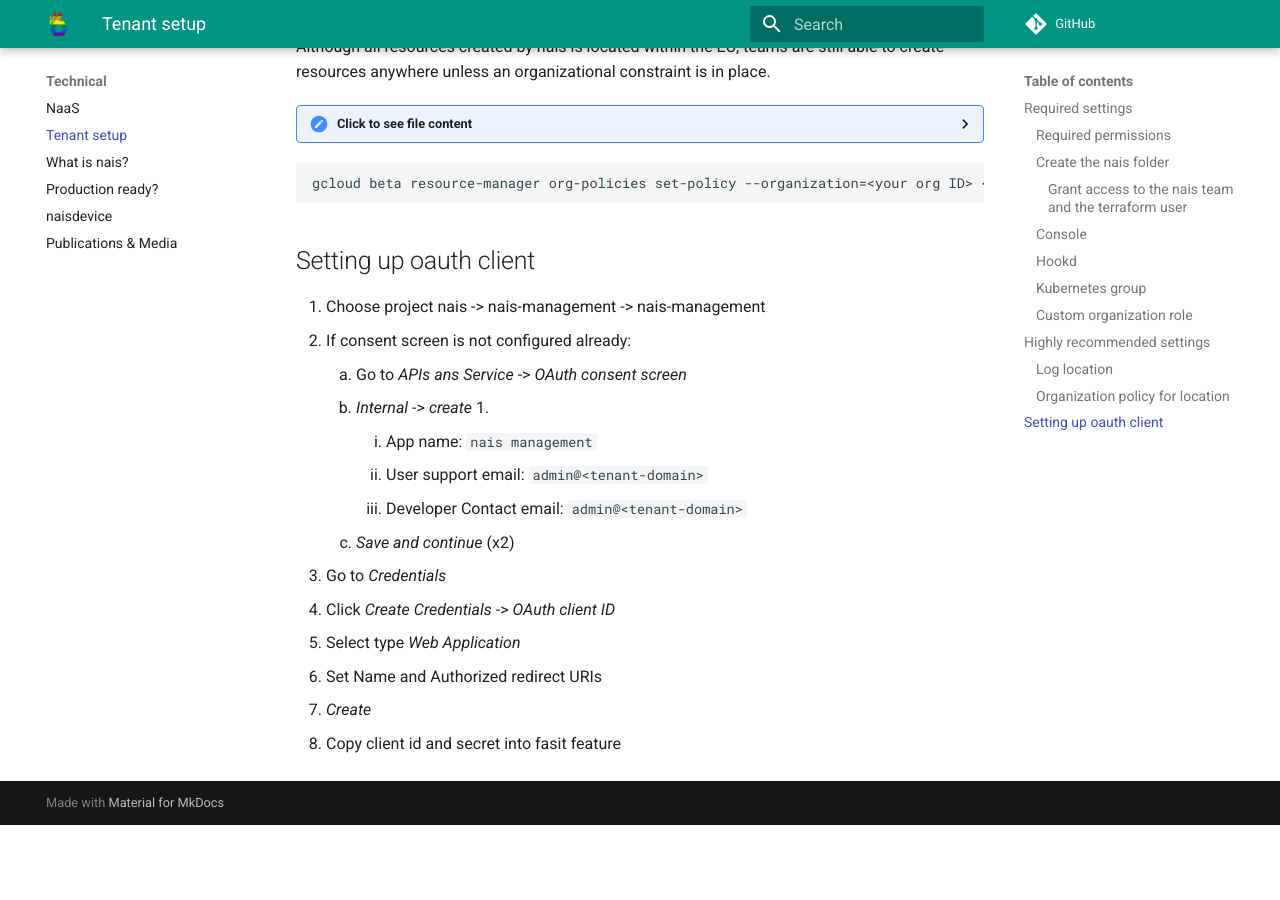
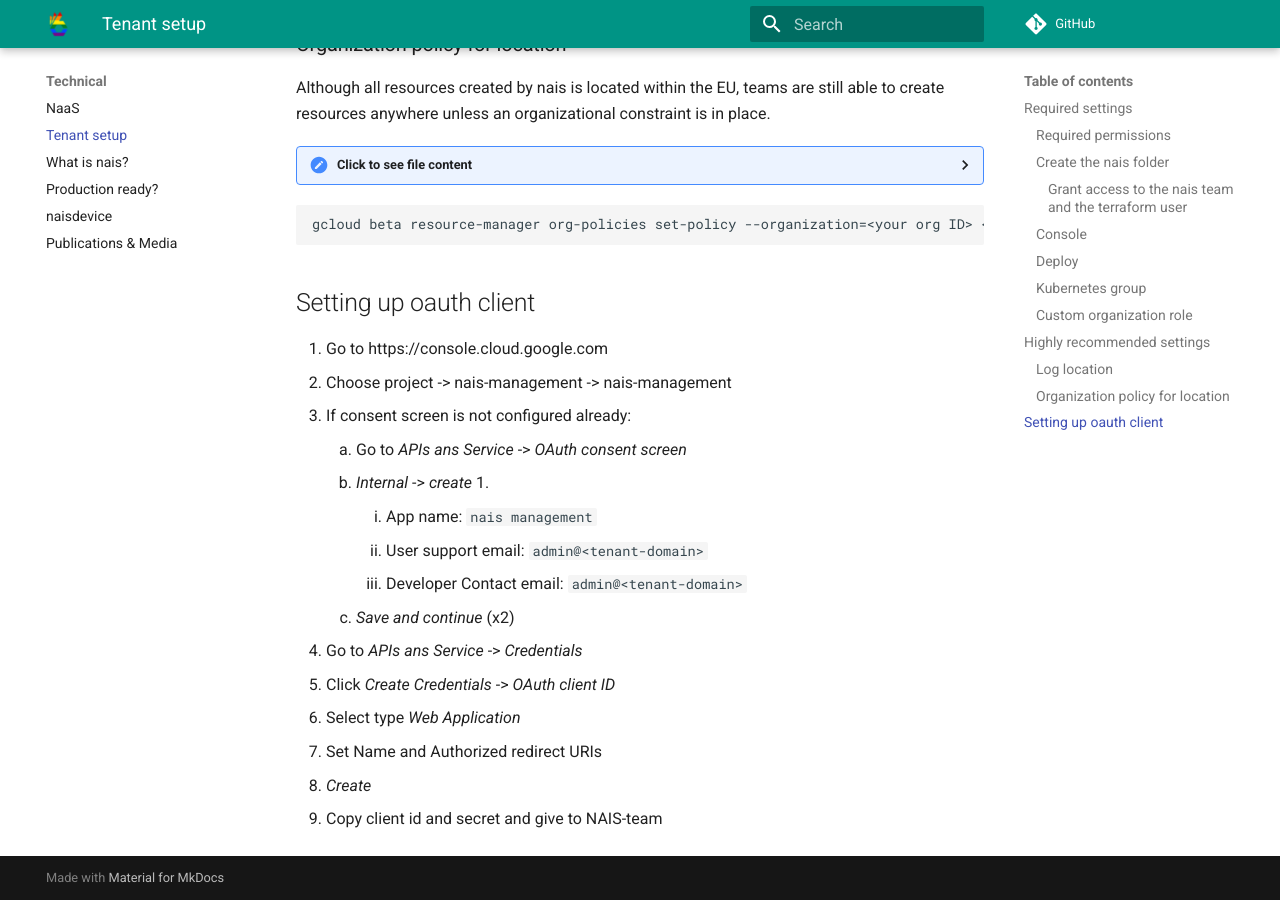
Before and after one commit to nais/handbook, an MkDocs documentation site: the page built from docs/technical/tenant-setup.md, in a window 1280 px wide and 900 px high, scrolled down 2280 px. Built offline with MkDocs 1.6.1 and Material for MkDocs 9.7.7, drawn with Linux system fonts in a browser that asks for light colours; comment, search, counter and statistics services are not loaded; before the commit the page ends 3105 px from its top, so only the background shows below that; some of the changed text lies outside the part shown.

Commit message:
Minor updates to tenant-setup for console/deploy

````diff
--- a/docs/technical/tenant-setup.md
+++ b/docs/technical/tenant-setup.md
@@ -95,7 +95,9 @@
 ```
 
 ### Console
+Console manages teams and configures groups and access in other systems.
 
+<!--- TODO: Explain what this means and how to do it, preferably with gcloud commands --->
 The console user needs the `Groups Admin` role to be able to create and maintain groups for the teams.
 
 [Set up an OAuth client](#setting-up-oauth-client) using these details:
@@ -106,7 +108,7 @@
 Authorized redirect URIs
 : `http://console.<tenant-name>.cloud.nais.io/oauth2/callback`
 
-### Hookd
+### Deploy
 
 [Set up an OAuth client](#setting-up-oauth-client) using these details:
 
@@ -115,6 +117,7 @@
 
 Authorized redirect URIs
 : `http://deploy.<tenant-name>.cloud.nais.io/oauth2/callback`
+
 
 ### Kubernetes group
 In [Google Admin](https://admin.google.com) create a group named `gke-security-groups`.
@@ -202,7 +205,8 @@
 
 ## Setting up oauth client
 
-1. Choose project nais -> nais-management -> nais-management
+1. Go to https://console.cloud.google.com
+1. Choose project <tenant org> -> nais-management -> nais-management
 1. If consent screen is not configured already:
     1. Go to *APIs ans Service* -> *OAuth consent screen*
     1. *Internal* -> *create*
@@ -211,9 +215,9 @@
         1. User support email: `admin@<tenant-domain>`
         1. Developer Contact email: `admin@<tenant-domain>`
     1. *Save and continue* (x2)
-1. Go to *Credentials*
+1. Go to *APIs ans Service* -> *Credentials*
 1. Click *Create Credentials* -> *OAuth client ID*
 1. Select type *Web Application*
 1. Set Name and Authorized redirect URIs
 1. *Create*
-1. Copy client id and secret into fasit feature
+1. Copy client id and secret and give to NAIS-team
````
